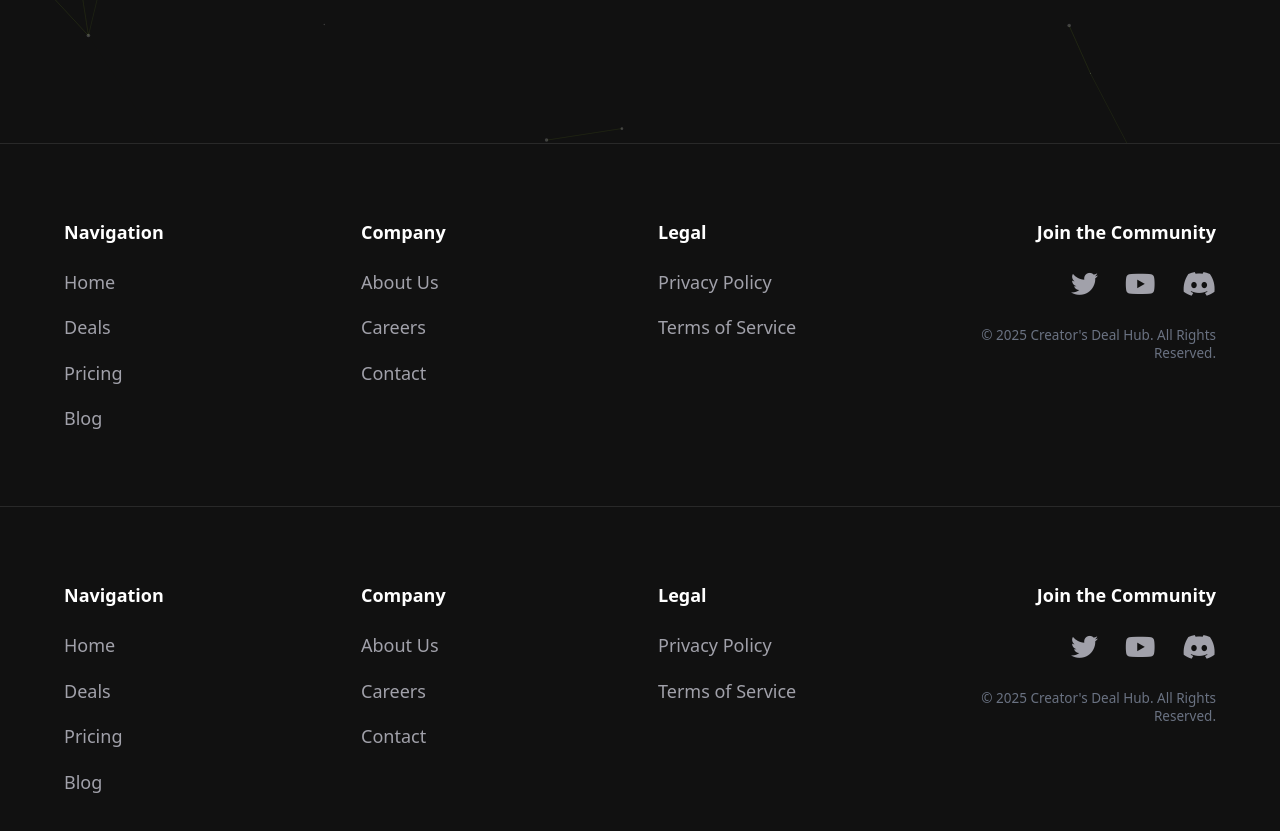
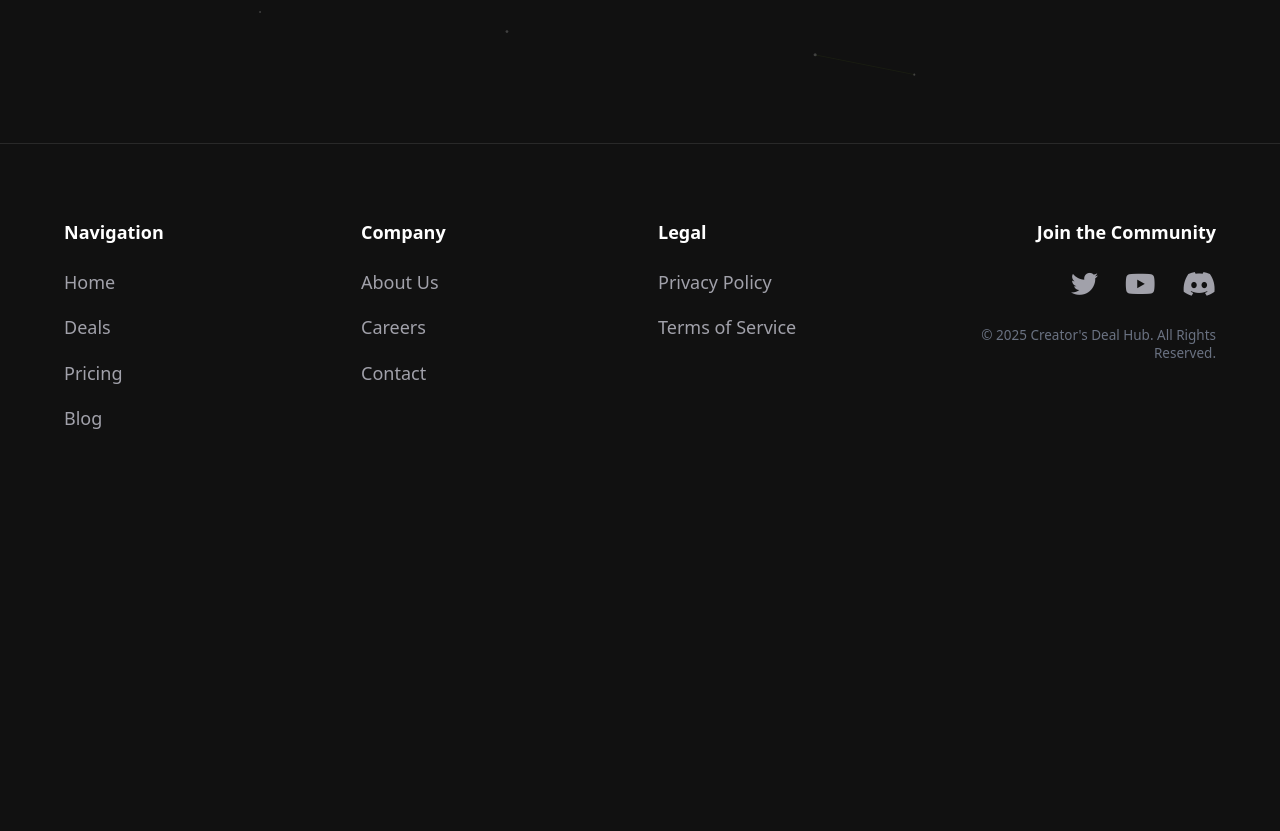
Before and after one commit to ai-rio/cdh, a Next.js app: page /pricing in a window 1280 px wide. Shown: the part 2393-3224 px from the top of the page. After the commit the page ends 2899 px from the top, so only its background shows below. Built offline with nearby package versions, Linux system fonts and the light colour scheme.

Commit message:
refactor(pricing): remove Footer component from pricing page

```diff
--- a/src/app/(frontend)/pricing/page.tsx
+++ b/src/app/(frontend)/pricing/page.tsx
@@ -2,7 +2,7 @@
 
 import React, { useState } from 'react'
 import { Header } from '../components/Header'
-import { Footer } from '../components/Footer'
+
 import ParticleCanvas from '../components/ParticleCanvas'
 import { FoundersKeyCard } from '../components/FoundersKeyCard'
 import { PricingCard } from '../components/PricingCard'
@@ -82,7 +82,7 @@ export default function PricingPage() {
       </div>
 
       <PricingPageCtaFooter />
-      <Footer />
+
 
       <EarlyAccessModal
         isOpen={isEarlyAccessModalOpen}
```
